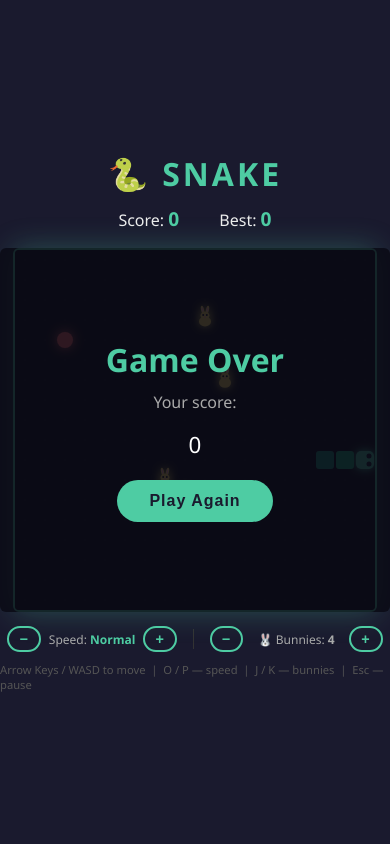
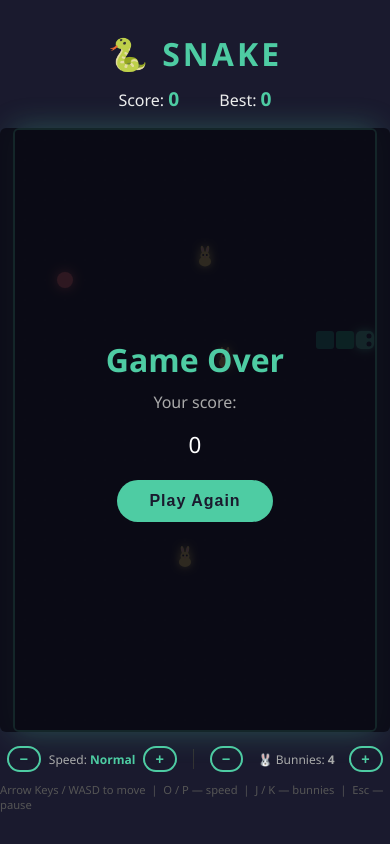
Before and after one commit to prakhar2310-design/snake-game-bunny, a website: page index.html in a window 390 px wide. Both pictures are taken after a click on the button "Start Game". Drawn offline with Linux system fonts and the light colour scheme.

Commit message:
Allow rectangular playing area on mobile for more screen coverage
Instead of forcing a square grid, mobile now uses full available width
AND height separately, giving a much larger rectangular playing area.
On a 375x812 phone the grid goes from ~340x340 to 340x560 (17x29 cells
vs 17x17), nearly doubling the playable space.

Desktop keeps its square Small/Medium/Large grid options unchanged.

Co-Authored-By: Claude Sonnet 4.6 <noreply@anthropic.com>

```diff
--- a/index.html
+++ b/index.html
@@ -249,7 +249,7 @@
   let COLS = canvas.width / CELL;
   let ROWS = canvas.height / CELL;
 
-  // Calculate optimal grid size based on viewport
+  // Calculate optimal grid dimensions based on viewport (returns {width, height} for mobile rectangle)
   function calculateDynamicGridSize() {
     // Use clientWidth/clientHeight for actual visible viewport (fixes Android Chrome issues)
     const viewportWidth = Math.min(window.innerWidth, document.documentElement.clientWidth);
@@ -257,24 +257,23 @@
 
     // Account for UI elements
     const headerHeight = 180; // Title, score display, controls info
-    const controlsHeight = 60; // Control buttons below grid (reduced from 120, removed D-pad)
-    const padding = 30; // Total padding (10px left + 10px right + 10px safety margin on each side)
+    const controlsHeight = 60; // Control buttons below grid
+    const padding = 30; // Total horizontal padding
 
-    // Available space for grid
+    // Use full available width AND height separately for a rectangle
     const availableWidth = viewportWidth - padding;
     const availableHeight = viewportHeight - headerHeight - controlsHeight;
 
-    // Grid should be square, use the smaller dimension
-    const maxGridSize = Math.min(availableWidth, availableHeight);
+    // Round down to nearest 20 for cleaner cell sizing
+    const w = Math.max(Math.floor(availableWidth / 20) * 20, 200);
+    const h = Math.max(Math.floor(availableHeight / 20) * 20, 200);
 
-    // Round down to nearest 20 for cleaner sizing
-    const optimalSize = Math.floor(maxGridSize / 20) * 20;
-
-    return Math.max(optimalSize, 200); // Minimum 200x200 to keep game playable
+    return { width: w, height: h };
   }
 
-  // Default to calculated size on mobile, Large on desktop
-  let gridSize = window.innerWidth <= 768 ? calculateDynamicGridSize() : 800;
+  // Desktop uses a square gridSize; mobile uses separate width/height
+  let gridSize = 800; // desktop default
+  let mobileGrid = window.innerWidth <= 768 ? calculateDynamicGridSize() : null;
 
   // Grid size picker
   const sizeBtns = document.querySelectorAll('.size-btn');
@@ -289,7 +288,7 @@
   // Recalculate on window resize
   window.addEventListener('resize', () => {
     if (window.innerWidth <= 768) {
-      gridSize = calculateDynamicGridSize();
+      mobileGrid = calculateDynamicGridSize();
     }
   });
 
@@ -340,8 +339,9 @@
     const isMobile = window.innerWidth <= 768;
 
     if (isMobile) {
-      // Mobile: Scale down based on actual grid size
-      const scale = Math.min(gridSize / 360, 1); // Reference size 360px
+      // Mobile: Scale down based on actual grid width
+      const refWidth = mobileGrid ? mobileGrid.width : 360;
+      const scale = Math.min(refWidth / 360, 1); // Reference size 360px
       const padding = Math.max(2, Math.round(4 * scale));
       const paddingX = Math.max(6, Math.round(10 * scale));
       const fontSize = Math.max(0.6, 0.9 * scale);
@@ -904,17 +904,22 @@
   function startGame() {
     // Disable page scrolling during gameplay
     document.body.style.overflow = 'hidden';
-    // Resize canvas to selected grid size
-    canvas.width  = gridSize;
-    canvas.height = gridSize;
 
-    // Dynamically adjust CELL size to maintain ~15-20 cells per side
-    // Aim for 18 cells per side (18 * 20 = 360, 18 * 44 = 792 for 800x800)
-    const targetCellsPerSide = 18;
-    CELL = Math.round(gridSize / targetCellsPerSide);
+    // On mobile use full rectangular area; on desktop use square gridSize
+    const isMobile = window.innerWidth <= 768;
+    if (isMobile && mobileGrid) {
+      canvas.width  = mobileGrid.width;
+      canvas.height = mobileGrid.height;
+    } else {
+      canvas.width  = gridSize;
+      canvas.height = gridSize;
+    }
 
-    COLS = gridSize / CELL;
-    ROWS = gridSize / CELL;
+    // Base CELL size on width so columns are consistent; rows fill the height
+    const targetCols = 18;
+    CELL = Math.round(canvas.width / targetCols);
+    COLS = Math.floor(canvas.width / CELL);
+    ROWS = Math.floor(canvas.height / CELL);
     overlay.style.display = 'none';
     init();
     running = true;
```
